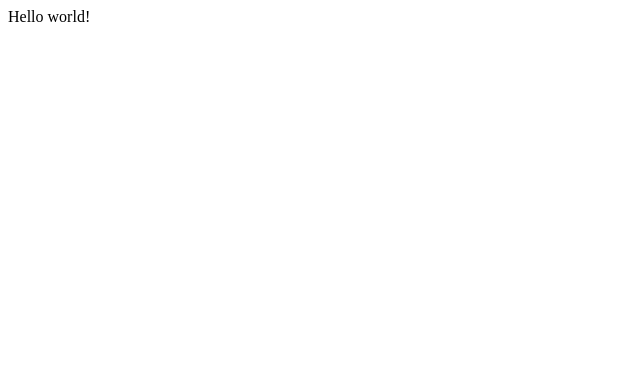
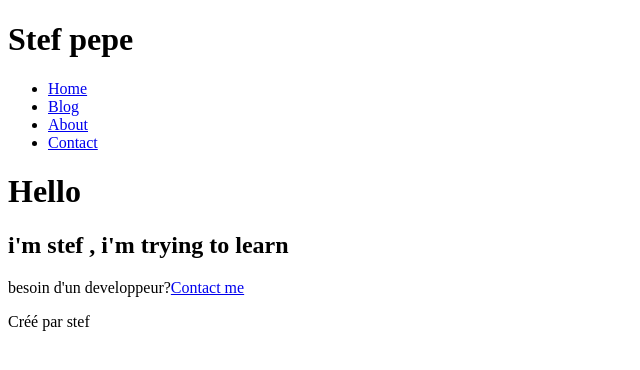
Before and after one commit to stef0505/gatsby-bootcamp, a Gatsby site: page / in a window 1280 px wide. Shown: the whole page, without its empty margins (0-640 px from the left). Built offline with nearby package versions, Linux system fonts and the light colour scheme; Gatsby itself is replaced by a stand-in of ours.

Commit message:
header et footer en layout

```diff
--- /dev/null
+++ b/src/components/footer.js
@@ -0,0 +1,9 @@
+import React from 'react'
+
+export default function Footer() {
+  return (
+  <footer>
+      <p>Créé par stef</p>
+  </footer>
+  )
+}
--- /dev/null
+++ b/src/components/header.js
@@ -0,0 +1,27 @@
+import React from 'react'
+import { Link } from 'gatsby'
+
+export default function Header() {
+  return (
+  <header>
+     <h1>Stef pepe</h1>
+     <nav>
+         <ul>
+             <li>
+                 <Link to="/">Home</Link>
+             </li>
+             <li>
+                 <Link to="/blog">Blog</Link>
+             </li>
+             <li>
+                 <Link to="/about">About</Link>
+             </li>
+             <li>
+                 <Link to="/contact">Contact</Link>
+             </li>
+         </ul>
+
+     </nav>
+  </header>
+  )
+}
--- /dev/null
+++ b/src/components/layout.js
@@ -0,0 +1,13 @@
+import React from 'react'
+import Header from './header'
+import Footer from './footer'
+
+export default function Layout (props) {
+    return (
+        <div>
+            <Header/>
+            {props.children}
+            <Footer/>
+        </div>
+    )
+}
--- a/src/pages/index.js
+++ b/src/pages/index.js
@@ -1,5 +1,14 @@
-import React from "react"
+import React from 'react'
 
-export default function Home() {
-  return <div>Hello world!</div>
+import { Link } from 'gatsby'
+import Layout from '../components/layout'
+
+export default function IndexPage() {
+  return <div>
+    <Layout>
+    <h1>Hello</h1>
+    <h2>i'm stef , i'm trying to learn </h2>
+    <p>besoin d'un developpeur?<Link to="/contact">Contact me</Link></p>
+    </Layout>
+  </div>
 }
```
Also changed, not shown: src/pages/about.js (added, +12 -0 lines), src/pages/blog.js (added, +12 -0 lines), src/pages/contact.js (added, +13 -0 lines).
